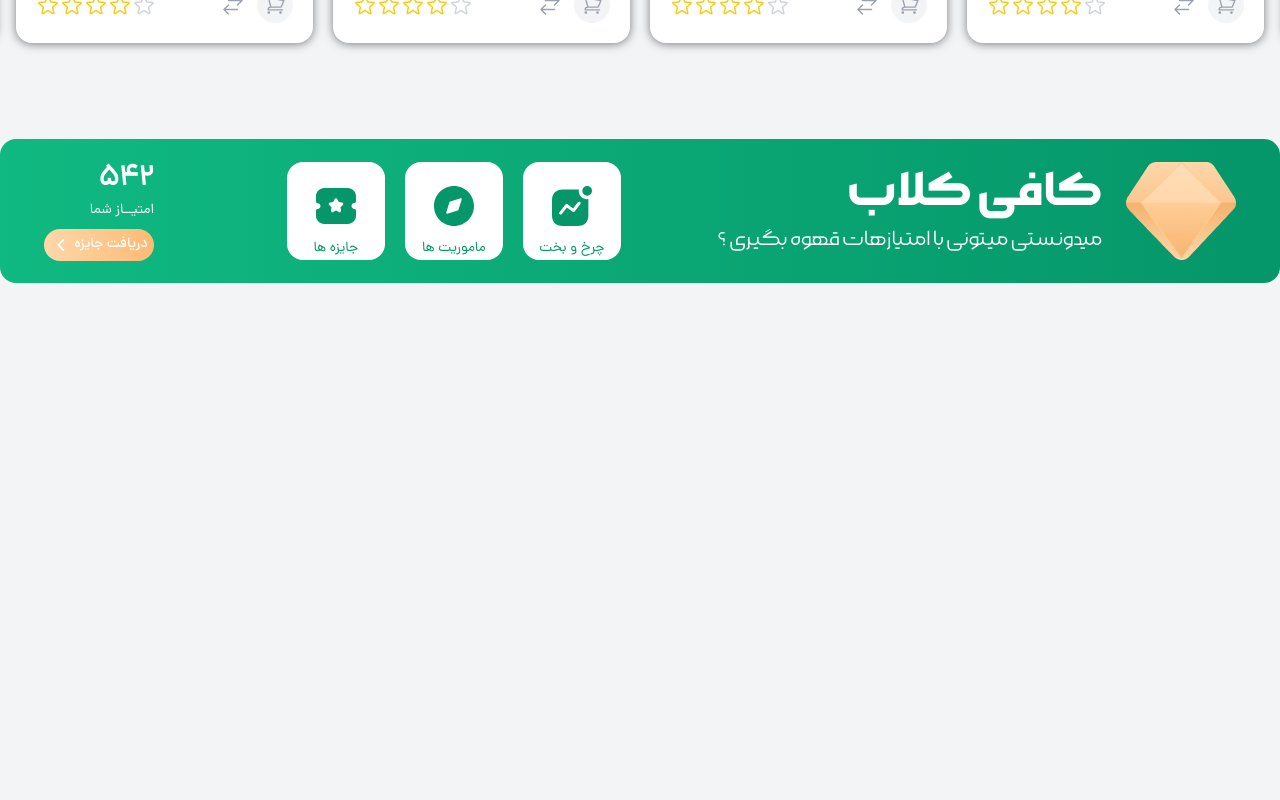
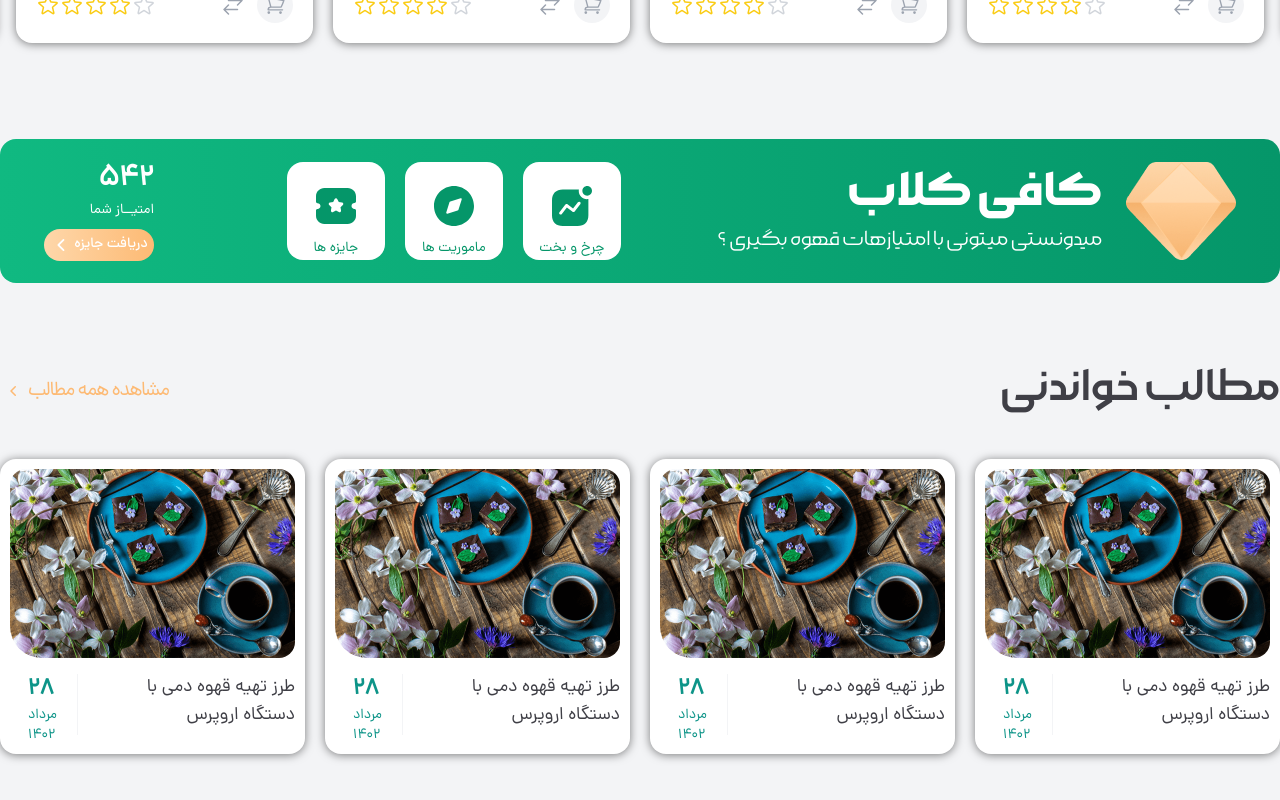
Before and after one commit to BehnamBorhani/Coffee-Shop, a Next.js app: page / in a window 1280 px wide. Shown: the part 2889-3689 px from the top of the page. Before the commit the page ends 3252 px from the top, so only its background shows below. Built offline with nearby package versions, Linux system fonts and the light colour scheme.

Commit message:
blogs section created

```diff
--- /dev/null
+++ b/src/app/_components/blog-post-card-list/blog-post-card-list.jsx
@@ -0,0 +1,15 @@
+import React from "react";
+import BlogPostCard from "../blog-post-card/blog-post-card";
+
+const BlogPostCardList = () => {
+  return (
+    <div class="grid grid-cols-1 sm:grid-cols-3 lg:grid-cols-4 gap-3.5 md:gap-5 ">
+      <BlogPostCard />
+      <BlogPostCard />
+      <BlogPostCard />
+      <BlogPostCard />
+    </div>
+  );
+};
+
+export default BlogPostCardList;
--- /dev/null
+++ b/src/app/_components/blog-post-card/blog-post-card.jsx
@@ -0,0 +1,53 @@
+import React from "react";
+
+const BlogPostCard = () => {
+  return (
+    <div class="group flex gap-x-2.5 sm:block p-2.5 md:pb-2 bg-white dark:bg-zinc-700 shadow-normal rounded-2xl">
+      <div class="relative w-[130px] h-[130px] sm:w-auto sm:h-auto sm:mb-4 rounded-2xl rounded-bl-4xl overflow-hidden shrink-0">
+        <img
+          src="images/blogs/blog-1.png"
+          class="h-full sm:h-auto object-cover"
+          alt=""
+        />
+        <div class="hidden absolute inset-0 w-full h-full md:flex-center invisible opacity-0 group-hover:visible group-hover:opacity-100  bg-gradient-to-r from-orange-200/80 to-orange-300/80 transition-all delay-100">
+          <svg class="w-[138px] h-[54px] text-amber-900">
+            <use href="#logo-type"></use>
+          </svg>
+        </div>
+      </div>
+
+      <div class=" w-full flex flex-col sm:flex-row justify-between items-start">
+        <a
+          href="#"
+          class="mt-2.5 sm:mt-0 ml-1.5 sm:ml-0 font-DanaMedium md:font-Dana text-sm/7 md:text-lg line-clamp-2 lg:max-w-[193px] text-zinc-700 dark:text-white"
+        >
+          طرز تهیه قهوه دمی با دستگاه اروپرس
+        </a>
+        <div class="hidden sm:flex gap-5">
+          <span class="hidden lg:block w-px h-[61px] bg-gray-100 dark:bg-white/10"></span>
+          <div class="flex flex-col ml-[12px ] lg:ml-[18px] text-teal-600 dark:text-emerald-500 text-sm text-left">
+            <span class="font-DanaDemibold md:text-lg lg:text-2xl">28</span>
+            <span>مرداد</span>
+            <span>1402</span>
+          </div>
+        </div>
+        <div class="flex items-end justify-between w-full pb-1.5 border-t border-t-gray-100 dark:border-t-white/10 pt-[18px] sm:hidden">
+          <span class="text-teal-600 dark:text-emerald-500 text-xs">
+            28 مرداد 1402
+          </span>
+          <a
+            href="#"
+            class="flex items-center gap-x-1 h-5 pr-2.5 pl-2 ml-1.5 text-xs font-DanaMedium bg-orange-200/20 text-orange-300 rounded-md"
+          >
+            <span>مطالعه</span>
+            <svg class="w-3.5 h-3.5 ">
+              <use href="#arrow-left2"></use>
+            </svg>
+          </a>
+        </div>
+      </div>
+    </div>
+  );
+};
+
+export default BlogPostCard;
--- a/src/app/page.js
+++ b/src/app/page.js
@@ -6,6 +6,7 @@ import ProductCard from "./_components/product-card/product-card";
 import Link from "next/link";
 import BestSellingProducts from "./_components/best-selling-products/best-selling-products";
 import Image from "next/image";
+import BlogPostCardList from "./_components/blog-post-card-list/blog-post-card-list";
 
 export default function Home() {
   const { theme } = useAppContext();
@@ -230,6 +231,28 @@ export default function Home() {
             </div>
           </div>
         </section>
+
+        <section class="blogs mb-8 md:mb-28">
+          <div class="container">
+            {/* section Header */}
+            <div class="flex items-end justify-between mb-5 md:mb-12">
+              <div>
+                <h2 class="section-title">مطالب خواندنی</h2>
+              </div>
+
+              <a href="#" class="section-link">
+                <span class="hidden md:inline-block">مشاهده همه مطالب</span>
+                <span class="inline-block md:hidden">مشاهده همه</span>
+                <svg class="w-5 h-5">
+                  <use href="#chevron-left-mini"></use>
+                </svg>
+              </a>
+            </div>
+
+            {/* section body */}
+            <BlogPostCardList />
+          </div>
+        </section>
       </main>
     </>
   );
```
